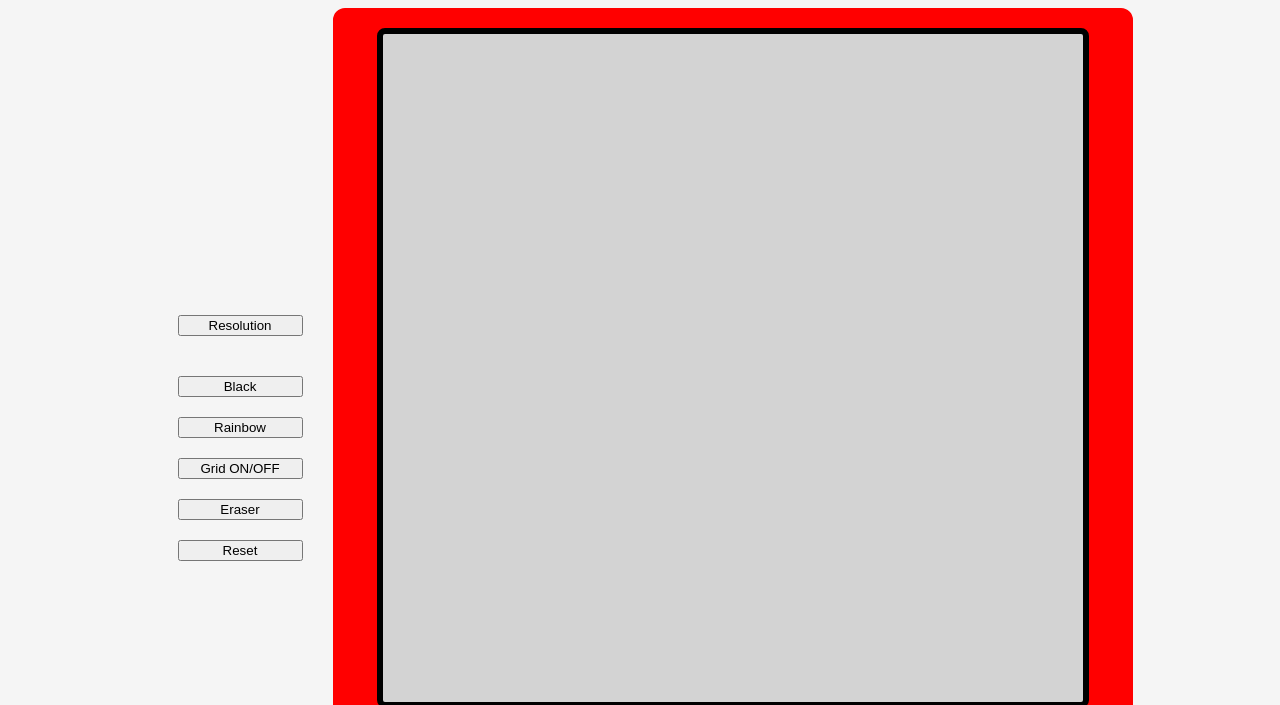
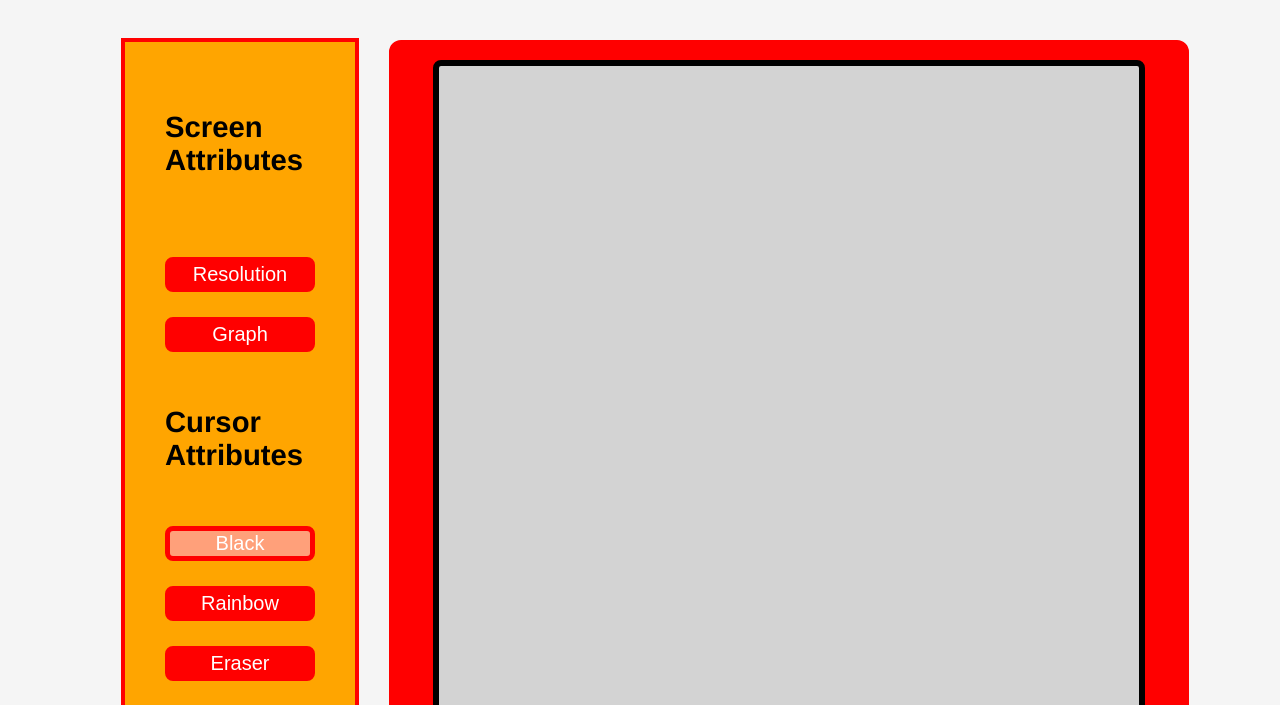
Before and after one commit to Runner-Dad84/Etch-a-Sketch, a plain HTML site: page index.html in a window 1280 px wide. Shown: the top 705 px of the page. Drawn offline with Linux system fonts and the light colour scheme.

Commit message:
Add toggle function for buttons.

```diff
--- a/index.html
+++ b/index.html
@@ -13,13 +13,16 @@
 
 <body>
     <div class="sideBar">
-        <button id="resolution" onclick="functionAsk()">Resolution</button>
-        <span id="squareNum"></span>
-        <button id="black" onclick="drawBlack()">Black</button>
-        <button id="color" onclick="drawColor()">Rainbow</button>
-        <button id="border"">Grid ON/OFF</button>
-        <button id="erase" onclick="eraseFunction()">Eraser</button>
-        <button id="reset" onclick="functionReset()">Reset</button>
+        <h3>Screen Attributes</h3>
+            <span id="squareNum"></span>
+            <button id="resolution" onclick="functionAsk()">Resolution</button>
+            <button id="border">Graph</button>
+        <h3>Cursor Attributes</h3>
+            <button id="black" onclick="drawBlack()">Black</button>
+            <button id="color" onclick="drawColor()">Rainbow</button>
+            <button id="erase" onclick="eraseFunction()">Eraser</button>
+        <h3>Erase</h3>
+            <button id="reset" onclick="functionReset()">Reset</button>
     </div>
     <div id="red">
         <div id="container"></div>
--- a/script.js
+++ b/script.js
@@ -11,7 +11,7 @@ function functionAsk (){
         alert("This is not a number")
     } else if (typeof num === "number" && (num < 101) && (num > 15)) {
         num;
-        span.textContent = `${num} x ${num}`;
+        span.textContent = `  ${num} x ${num}`;
         return squares();
     } else {
             alert("Please try again.")
@@ -61,15 +61,29 @@ function rainbow (){
     });
 };
 
+const blackButton = document.getElementById("black");
+const colorButton = document.getElementById("color");
+const eraseButton = document.getElementById("erase");
+
 function drawBlack(){
+    blackButton.style.background = "lightsalmon";
+    colorButton.style.background = "red";
+    eraseButton.style.background = "red";
     return draw ("black");
+
 }
 
 function drawColor() {
+    blackButton.style.background = "red";
+    colorButton.style.background = "lightsalmon";
+    eraseButton.style.background = "red";
     return draw (rainbow());
 }
 
 function eraseFunction() {
+    blackButton.style.background = "red";
+    colorButton.style.background = "red";
+    eraseButton.style.background = "lightsalmon";
    return draw ("lightgray");
 };
 
@@ -78,12 +92,18 @@ function functionReset () {
     getAll.forEach(div => {div.remove()});
 };
 
+
 //Toggle border
 
-   const button = document.getElementById("border");
+   const graph = document.getElementById("border");
    const buttonPressed = () => {for (const div of divs){
     div.classList.toggle("border");};};
-    button.addEventListener("click", buttonPressed);
+    graph.addEventListener("click", buttonPressed);
+
+    const buttonPressedTwo = (e) => {
+        e.target.classList.toggle("graph");
+    }
+   graph.addEventListener("click", buttonPressedTwo);
 
 
 
--- a/style.css
+++ b/style.css
@@ -3,6 +3,19 @@ body {
     align-items: center;
     justify-content: center;
     background: whitesmoke;
+}
+
+button {
+    border: solid red 4pt;
+    border-radius: 8px;
+    background-color: red;
+    color: white;
+    font-size: 20px;
+}
+
+span {
+    font-size: 25px;
+    font-style: bold;
 }
 
 #red {
@@ -64,12 +77,19 @@ p {
     border: solid black 0.25px;
 }
 
+.graph {
+    background-color: lightsalmon;
+}
+
 .sideBar {
     display: flex;
     flex-direction: column;
-    width: 125px;
-    padding: 30px;
-    gap: 20px;
+    width: 150px;
+    padding: 40px;
+    margin: 30px;
+    gap: 25px;
     font-family: 'Franklin Gothic Medium', 'Arial Narrow', Arial, sans-serif;
     font-size: 25px;
+    background-color: orange;
+    border:solid red 4px;
 };
```
